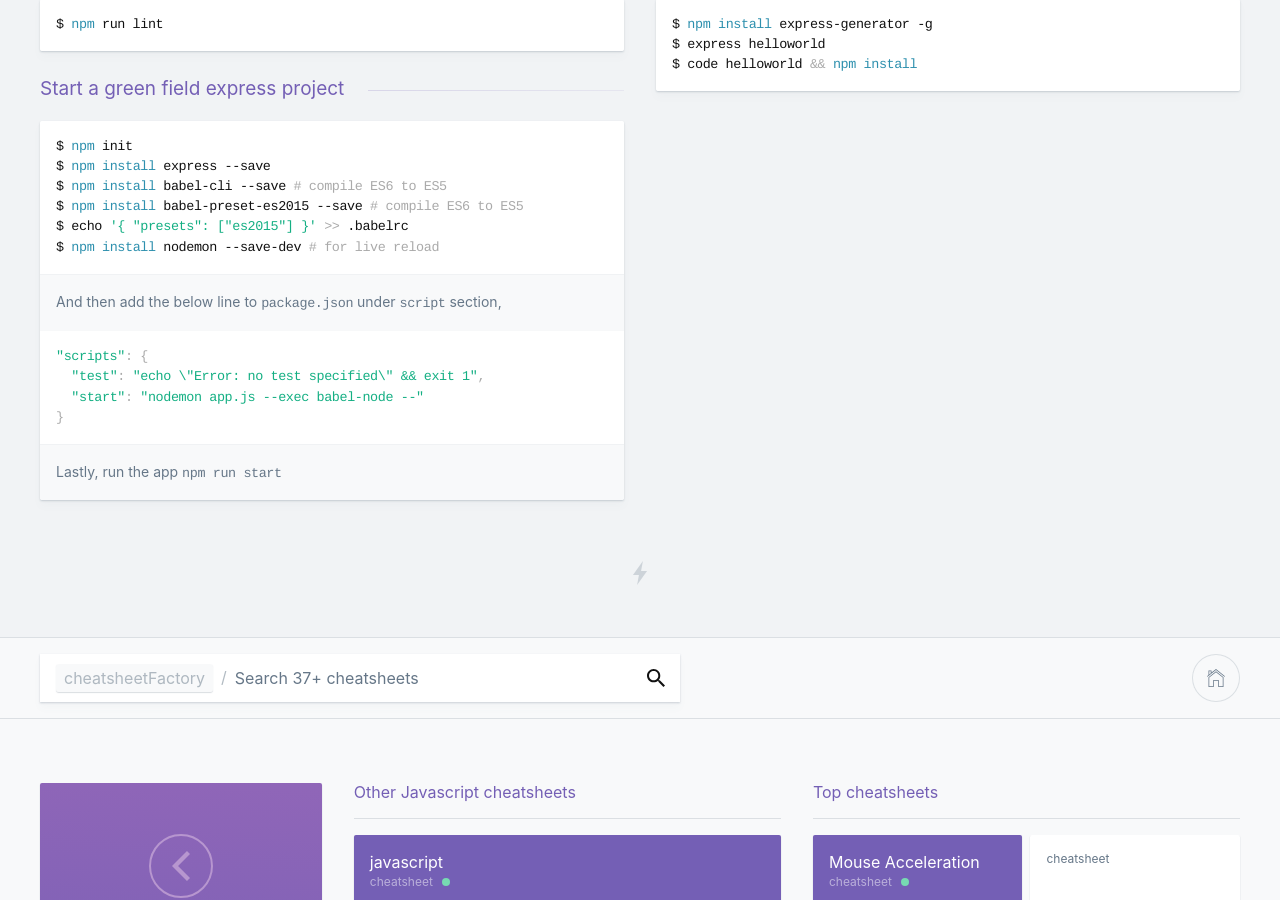
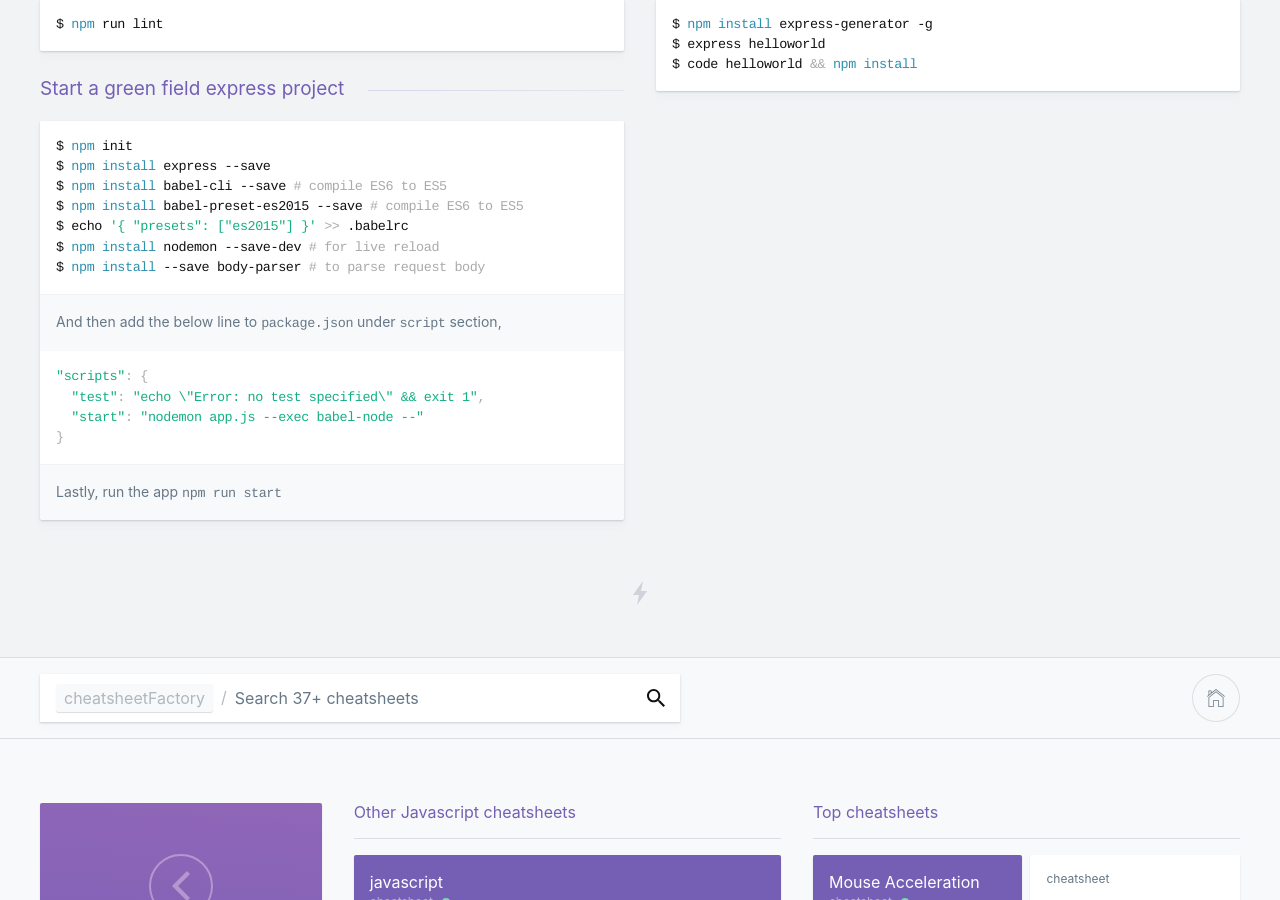
Before and after one commit to kasramp/cheat-sheet-factory, a Jekyll site: the page built from javascript/npm.md, in a window 1280 px wide and 900 px high, scrolled down 607 px. Built offline with Jekyll 4.4.1, drawn with Linux system fonts in a browser that asks for light colours; nearby versions of some CDN libraries; part of the change alters nothing that is shown.

Commit message:
Add more npm related stuff

````diff
--- a/javascript/npm.md
+++ b/javascript/npm.md
@@ -3,7 +3,7 @@ title: npm
 category: Javascript
 layout: 2017/sheet
 tags: [Featured]
-updated: 2020-01-27
+updated: 2020-01-30
 keywords:
   - "npm"
   - "npm cheat sheet"
@@ -66,6 +66,7 @@ $ npm install babel-cli --save # compile ES6 to ES5
 $ npm install babel-preset-es2015 --save # compile ES6 to ES5
 $ echo '{ "presets": ["es2015"] }' >> .babelrc
 $ npm install nodemon --save-dev # for live reload
+$ npm install --save body-parser # to parse request body
 ```
 
 And then add the below line to `package.json` under `script` section,
````
